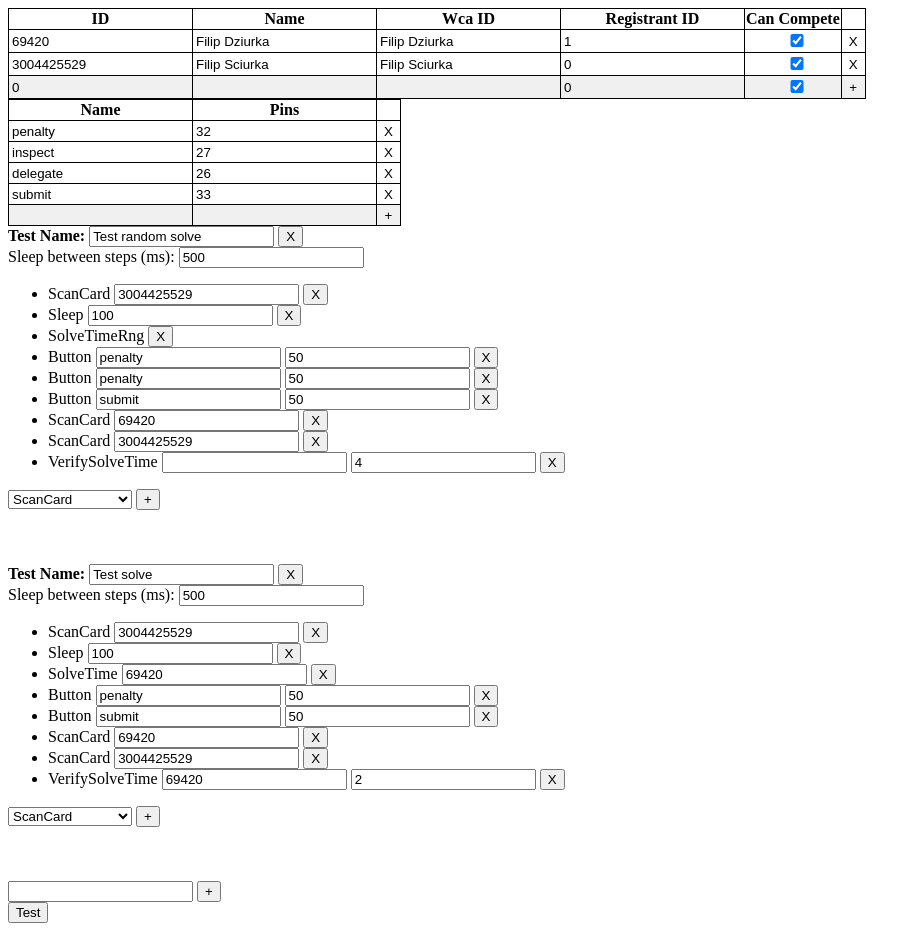
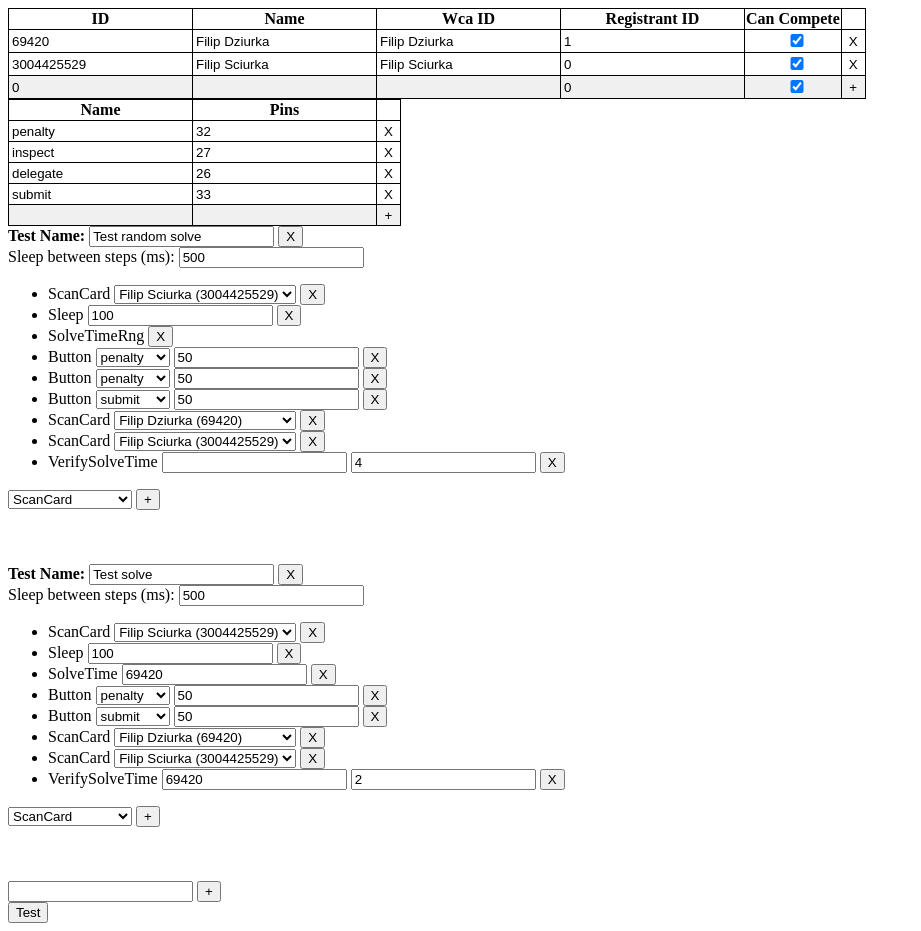
Before and after one commit to FKMTime/e2e-creator, a SvelteKit app: page / in a window 1280 px wide. Both pictures are taken after a click on the button "Load sample". Shown: the whole page, without its empty margins (0-921 px from the left). Built offline with nearby package versions, Linux system fonts and the light colour scheme.

Commit message:
wip(e2e-creator): better cards and buttons selection

```diff
--- a/src/routes/+page.svelte
+++ b/src/routes/+page.svelte
@@ -320,10 +320,23 @@
             {#each test.steps as step, stepIdx}
                 <li>
                     {step.type}
-                    {#if step.type == "ScanCard" || step.type == "Sleep" || step.type == "SolveTime"}
+                    {#if step.type == "Sleep" || step.type == "SolveTime"}
                         <input type="number" bind:value={step.data} />
+                    {:else if step.type == "ScanCard"}
+                        <select bind:value={step.data}>
+                            {#each Object.keys(testRoot.cards) as cardId}
+                                <option value={parseInt(cardId)}>
+                                    {testRoot.cards[parseInt(cardId)].name} ({cardId})
+                                </option>
+                            {/each}
+                        </select>
                     {:else if step.type == "Button"}
-                        <input type="text" bind:value={step.data.name} />
+                        <select bind:value={step.data.name}>
+                            {#each Object.keys(testRoot.buttons) as buttonName}
+                                <option value={buttonName}>{buttonName}</option>
+                            {/each}
+                        </select>
+
                         <input type="number" bind:value={step.data.time} />
                     {:else if step.type == "DelegateResolve"}
                         <input
```
